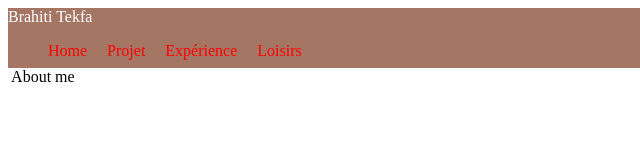
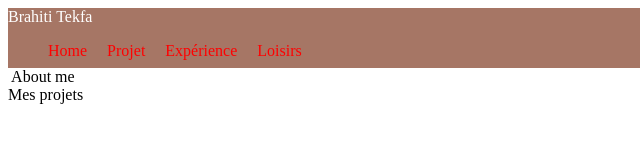
Before and after one commit to TEKFABRAHITI/portfolio, a plain HTML site: page figma.html in a window 1280 px wide. Shown: the full height of the page, 0-640 px from the left. Drawn offline with Linux system fonts and the light colour scheme.

Commit message:
Ajout section projets

```diff
--- a/figma.html
+++ b/figma.html
@@ -41,6 +41,9 @@
                 <img >
                 About me
             </section>
+            <section id="projet">
+                Mes projets
+            </section>
         </main>
     </body>
     <script>
```
